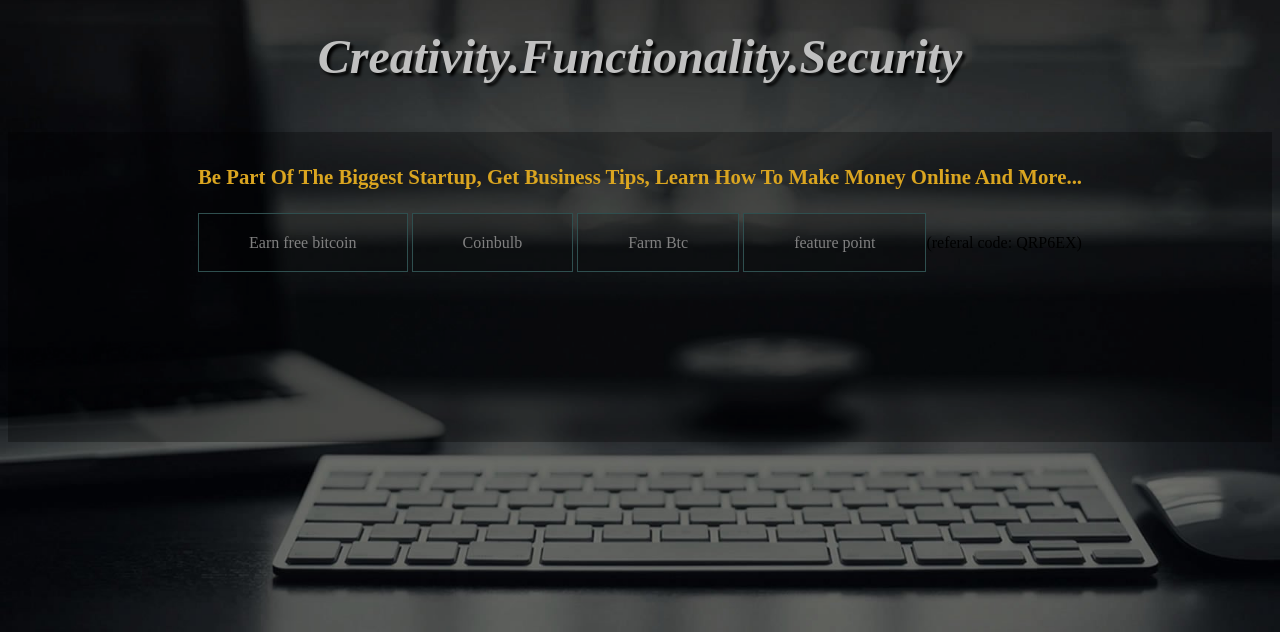
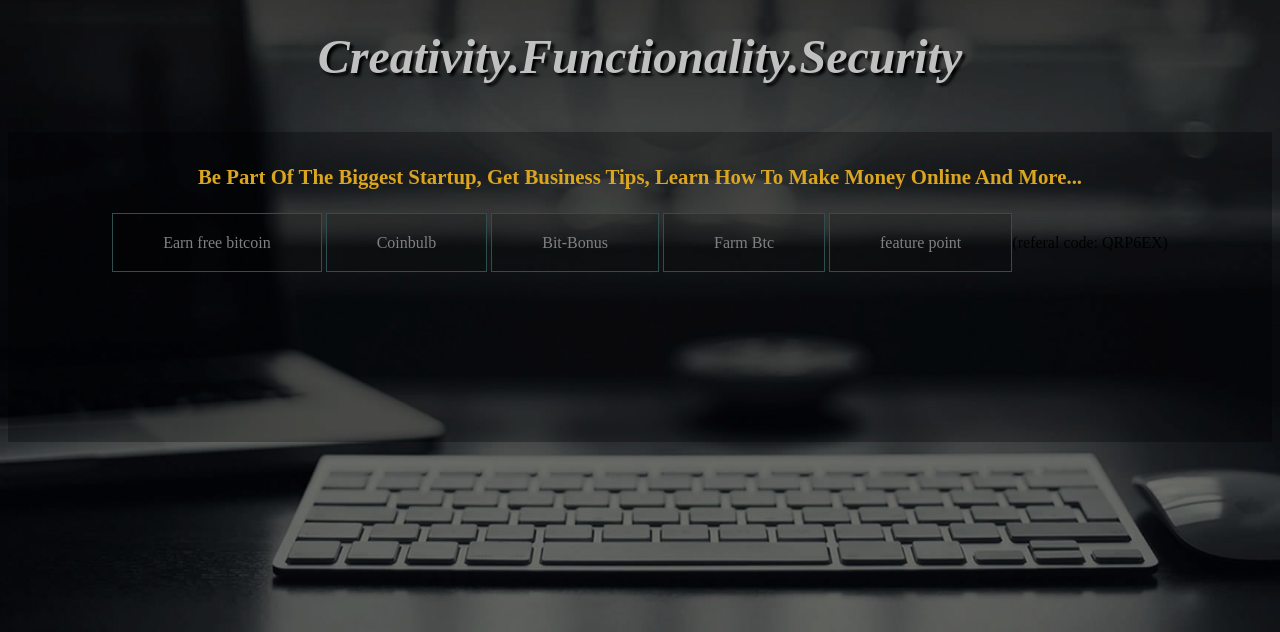
Before and after one commit to Kwandokuhle/kwandokuhle.github.io, a plain HTML site: page index.html in a window 1280 px wide. Shown: the part 168-800 px from the top of the page. Drawn offline with Linux system fonts and the light colour scheme.

Commit message:
Update index.html

```diff
--- a/index.html
+++ b/index.html
@@ -18,6 +18,8 @@
 		<div id="startup"><center><h4>Be Part Of The Biggest Startup, Get Business Tips, Learn How To Make Money Online And More...</h4><br><a href="https://btcclicks.com/?r=cbf6d7d9">Earn free bitcoin</a>
 			<a href="https://coinbulb.com/?r=kndethi94">Coinbulb</a>
 
+			<a href="http://bit-bonus.net/?inv=1J5GAYUiM3Tame3aJchxSEhKaYpswgYiqG">Bit-Bonus</a>
+
 			<a href="http://bitcofarm.com/home?r=psiphiwe">Farm Btc</a>
 
 			<a href="https://featu.re/QRP6EX">feature point</a>(referal code: QRP6EX)
```
